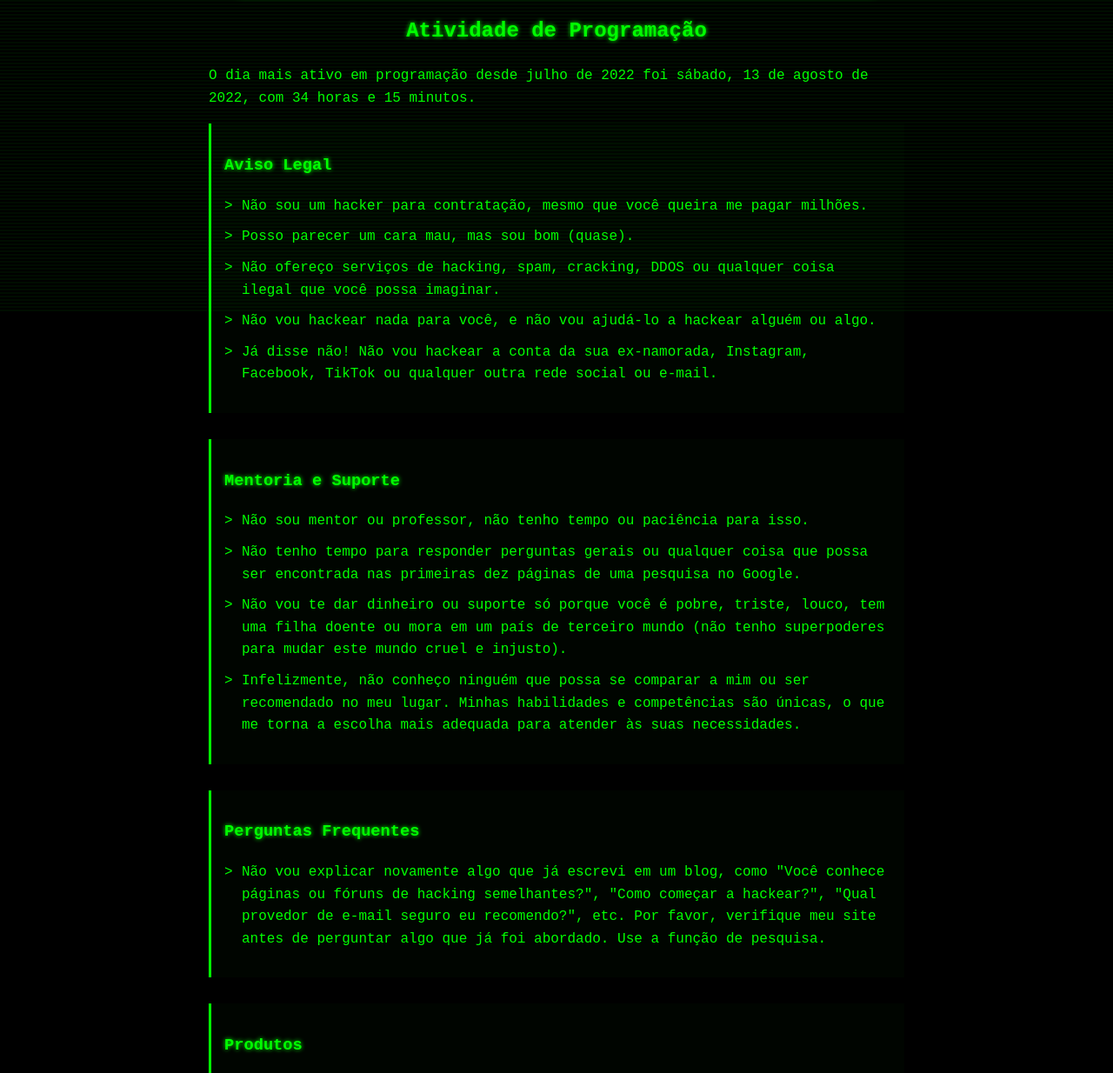
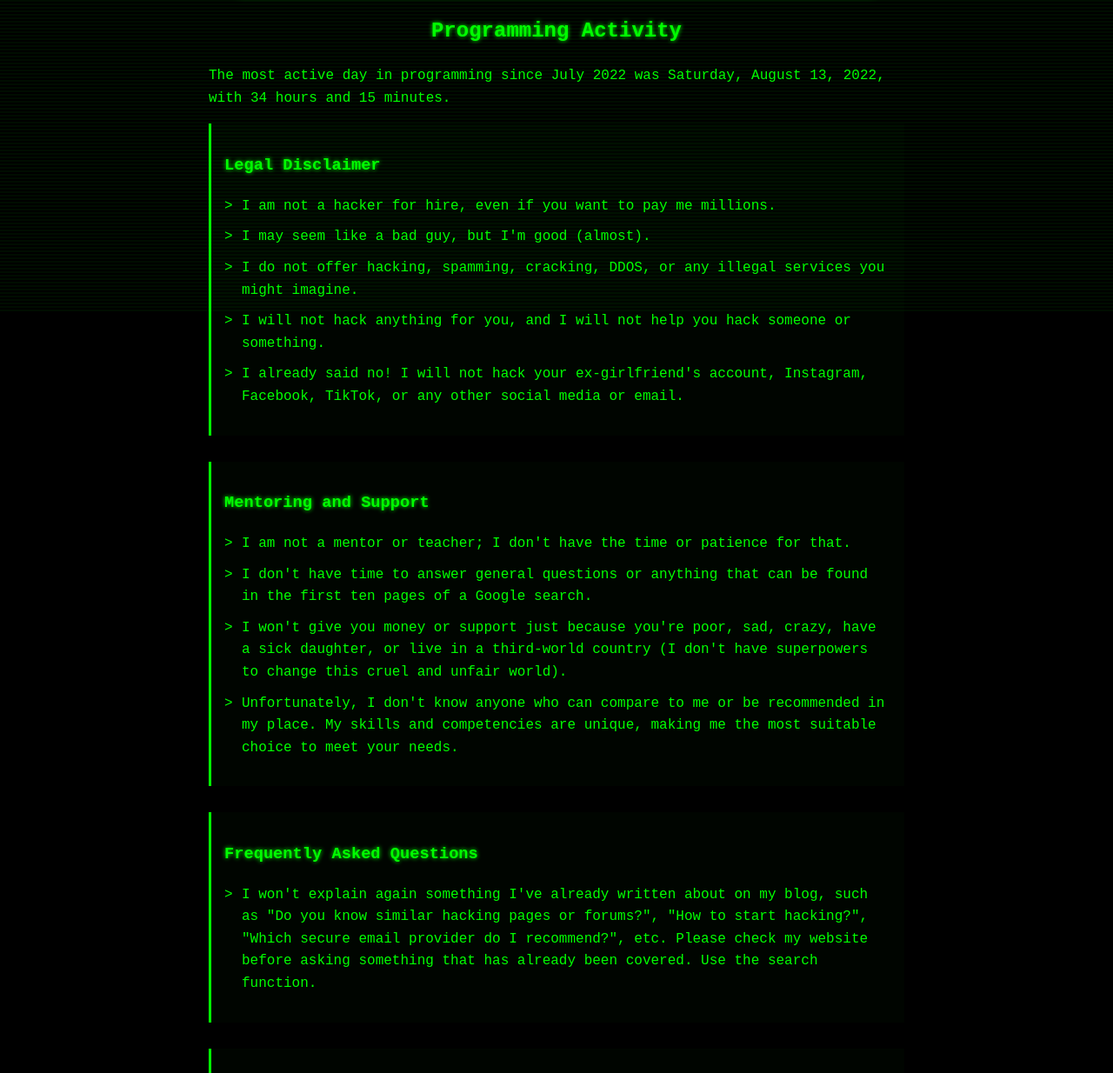
Before and after one commit to SnowPerfectDev/snowperfectdev.github.io, a plain HTML site: page index.html in a window 1280 px wide. Shown: the part 442-1676 px from the top of the page at 87% size. Drawn offline with Linux system fonts and the light colour scheme.

Commit message:
Update index.html

```diff
--- a/index.html
+++ b/index.html
@@ -1,9 +1,9 @@
 <!DOCTYPE html>
-<html lang="pt-BR">
+<html lang="en">
 <head>
     <meta charset="UTF-8">
     <meta name="viewport" content="width=device-width, initial-scale=1.0">
-    <title>Bio Minimalista</title>
+    <title>Minimalist Bio</title>
     <style>
         body {
             background-color: #000;
@@ -105,49 +105,49 @@
     <div class="scanlines"></div>
     <div class="container">
         <div class="banner">
-            <img src="https://raw.githubusercontent.com/SnowPerfectDev/snowperfectdev.github.io/refs/heads/main/Imgs/black-death-skulls-white-wallpaper-preview.jpg" alt="Banner Hacker">
+            <img src="https://raw.githubusercontent.com/SnowPerfectDev/snowperfectdev.github.io/refs/heads/main/Imgs/black-death-skulls-white-wallpaper-preview.jpg" alt="Hacker Banner">
         </div>
         <div class="content">
-            <h2 class="glitch" style="text-align: center;">Atividade de Programação</h2>
-            <p>O dia mais ativo em programação desde julho de 2022 foi sábado, 13 de agosto de 2022, com 34 horas e 15 minutos.</p>
+            <h2 class="glitch" style="text-align: center;">Programming Activity</h2>
+            <p>The most active day in programming since July 2022 was Saturday, August 13, 2022, with 34 hours and 15 minutes.</p>
 
             <div class="disclaimer">
-                <h3>Aviso Legal</h3>
+                <h3>Legal Disclaimer</h3>
                 <ul>
-                    <li>Não sou um hacker para contratação, mesmo que você queira me pagar milhões.</li>
-                    <li>Posso parecer um cara mau, mas sou bom (quase).</li>
-                    <li>Não ofereço serviços de hacking, spam, cracking, DDOS ou qualquer coisa ilegal que você possa imaginar.</li>
-                    <li>Não vou hackear nada para você, e não vou ajudá-lo a hackear alguém ou algo.</li>
-                    <li>Já disse não! Não vou hackear a conta da sua ex-namorada, Instagram, Facebook, TikTok ou qualquer outra rede social ou e-mail.</li>
+                    <li>I am not a hacker for hire, even if you want to pay me millions.</li>
+                    <li>I may seem like a bad guy, but I'm good (almost).</li>
+                    <li>I do not offer hacking, spamming, cracking, DDOS, or any illegal services you might imagine.</li>
+                    <li>I will not hack anything for you, and I will not help you hack someone or something.</li>
+                    <li>I already said no! I will not hack your ex-girlfriend's account, Instagram, Facebook, TikTok, or any other social media or email.</li>
                 </ul>
             </div>
 
             <div class="mentoring">
-                <h3>Mentoria e Suporte</h3>
+                <h3>Mentoring and Support</h3>
                 <ul>
-                    <li>Não sou mentor ou professor, não tenho tempo ou paciência para isso.</li>
-                    <li>Não tenho tempo para responder perguntas gerais ou qualquer coisa que possa ser encontrada nas primeiras dez páginas de uma pesquisa no Google.</li>
-                    <li>Não vou te dar dinheiro ou suporte só porque você é pobre, triste, louco, tem uma filha doente ou mora em um país de terceiro mundo (não tenho superpoderes para mudar este mundo cruel e injusto).</li>
-                    <li>Infelizmente, não conheço ninguém que possa se comparar a mim ou ser recomendado no meu lugar. Minhas habilidades e competências são únicas, o que me torna a escolha mais adequada para atender às suas necessidades.</li>
+                    <li>I am not a mentor or teacher; I don't have the time or patience for that.</li>
+                    <li>I don't have time to answer general questions or anything that can be found in the first ten pages of a Google search.</li>
+                    <li>I won't give you money or support just because you're poor, sad, crazy, have a sick daughter, or live in a third-world country (I don't have superpowers to change this cruel and unfair world).</li>
+                    <li>Unfortunately, I don't know anyone who can compare to me or be recommended in my place. My skills and competencies are unique, making me the most suitable choice to meet your needs.</li>
                 </ul>
             </div>
 
             <div class="faqs">
-                <h3>Perguntas Frequentes</h3>
+                <h3>Frequently Asked Questions</h3>
                 <ul>
-                    <li>Não vou explicar novamente algo que já escrevi em um blog, como "Você conhece páginas ou fóruns de hacking semelhantes?", "Como começar a hackear?", "Qual provedor de e-mail seguro eu recomendo?", etc. Por favor, verifique meu site antes de perguntar algo que já foi abordado. Use a função de pesquisa.</li>
+                    <li>I won't explain again something I've already written about on my blog, such as "Do you know similar hacking pages or forums?", "How to start hacking?", "Which secure email provider do I recommend?", etc. Please check my website before asking something that has already been covered. Use the search function.</li>
                 </ul>
             </div>
 
             <div class="products">
-                <h3>Produtos</h3>
+                <h3>Products</h3>
                 <ul>
-                    <li>Não vendo números de cartão de crédito ou cartões-presente.</li>
+                    <li>I do not sell credit card numbers or gift cards.</li>
                 </ul>
             </div>
         </div>
         <div class="footer">
-            <p>&copy; 2023 - Todos os direitos reservados. 🚀</p>
+            <p>&copy; 2023 - All rights reserved. 🚀</p>
         </div>
     </div>
 </body>
```
